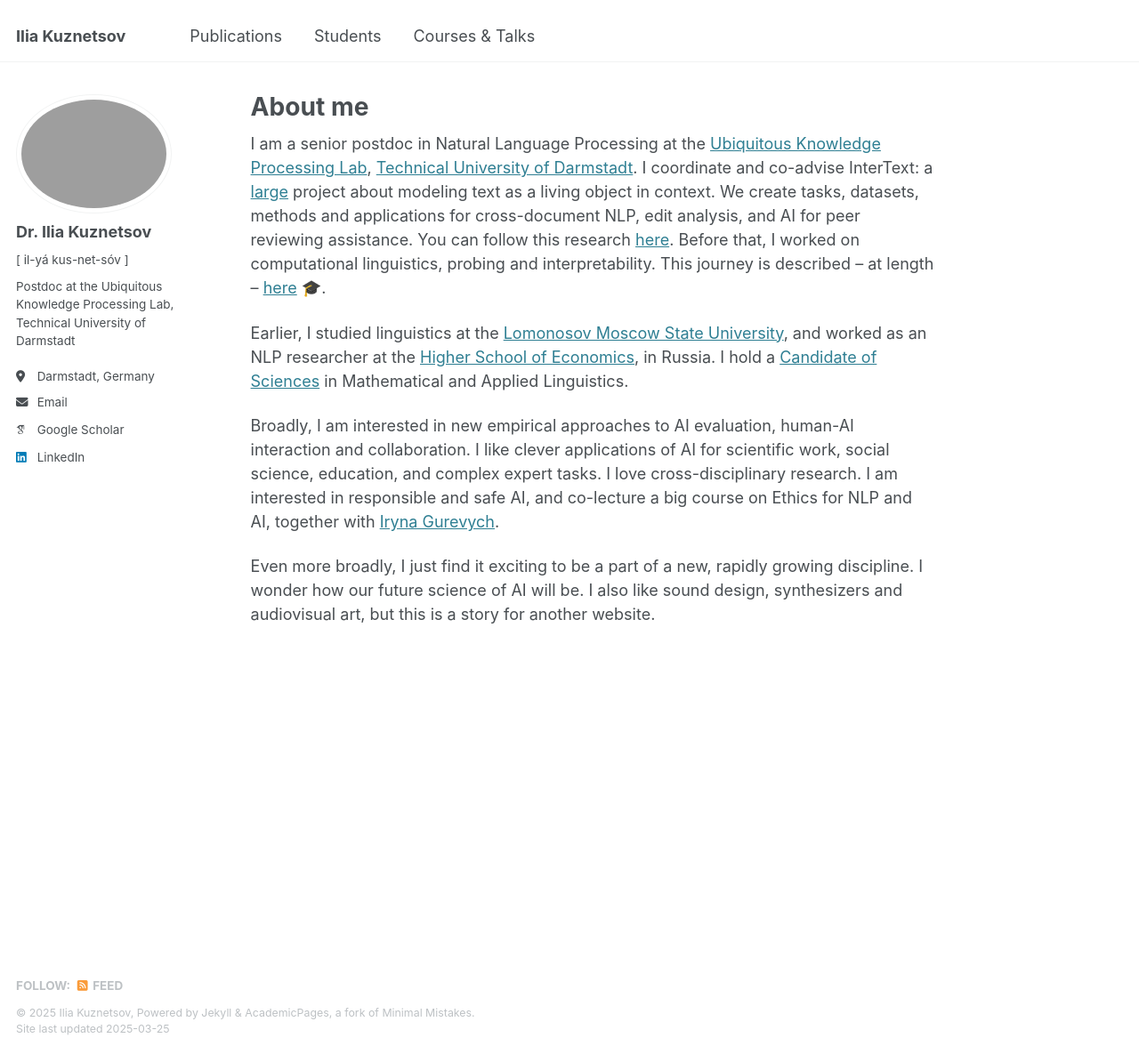
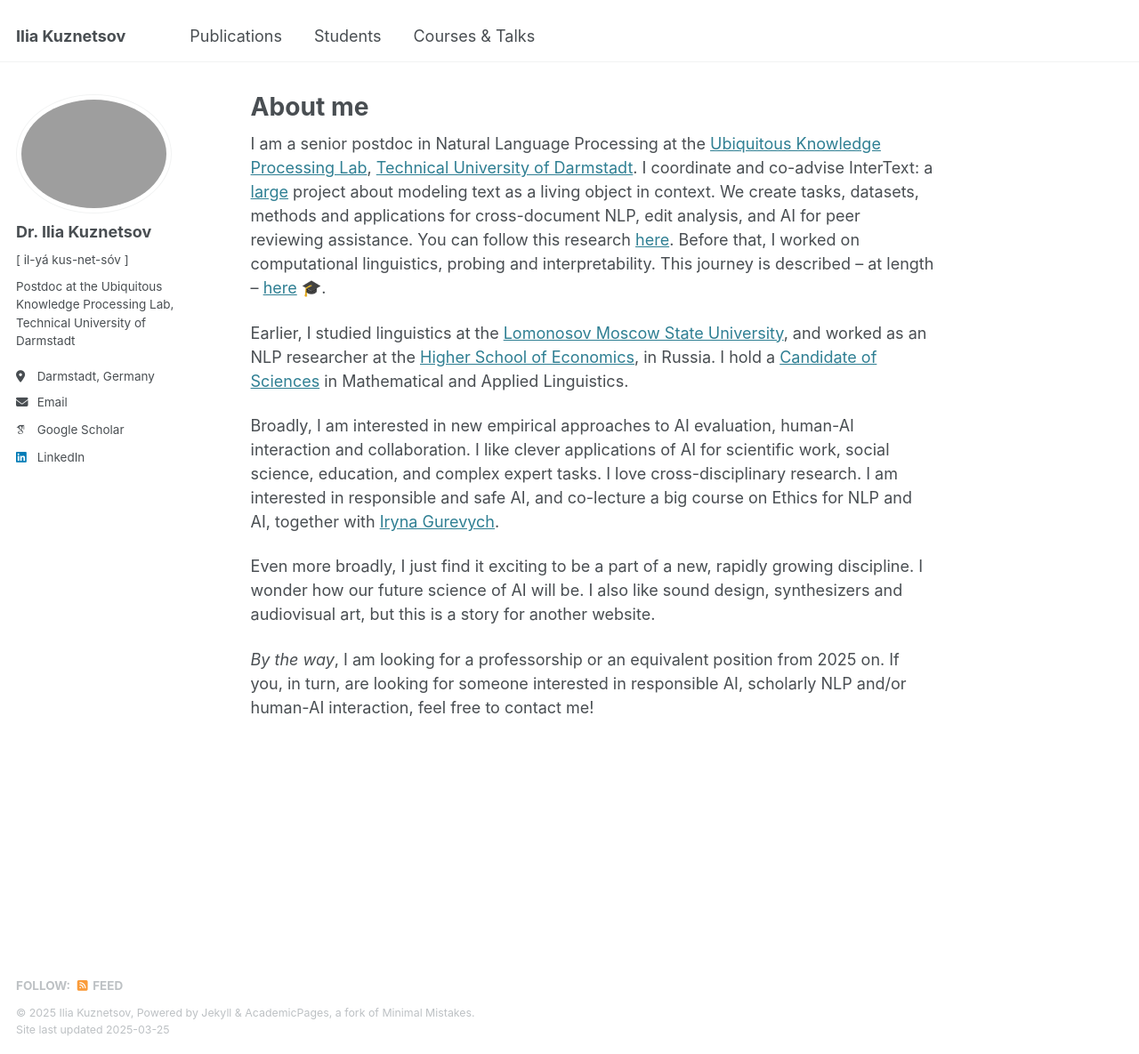
Before and after one commit to iokuznetsov/iokuznetsov.github.io, a Jekyll site: the page built from _pages/about.md, in a window 1280 px wide and 1185 px high. Shown: the whole window at 89% size. Built offline with Jekyll 4.4.1, drawn with Linux system fonts in a browser that asks for light colours; some web fonts are replaced.

Commit message:
Update about.md

```diff
--- a/_pages/about.md
+++ b/_pages/about.md
@@ -20,4 +20,6 @@
 
 Even more broadly, I just find it exciting to be a part of a new, rapidly growing discipline. I wonder how our future science of AI will be. I also like sound design, synthesizers and audiovisual art, but this is a story for another website.
 
+_By the way_, I am looking for a professorship or an equivalent position from 2025 on. If you, in turn, are looking for someone interested in responsible AI, scholarly NLP and/or human-AI interaction, feel free to contact me!
+
 {% include base_path %}
```
